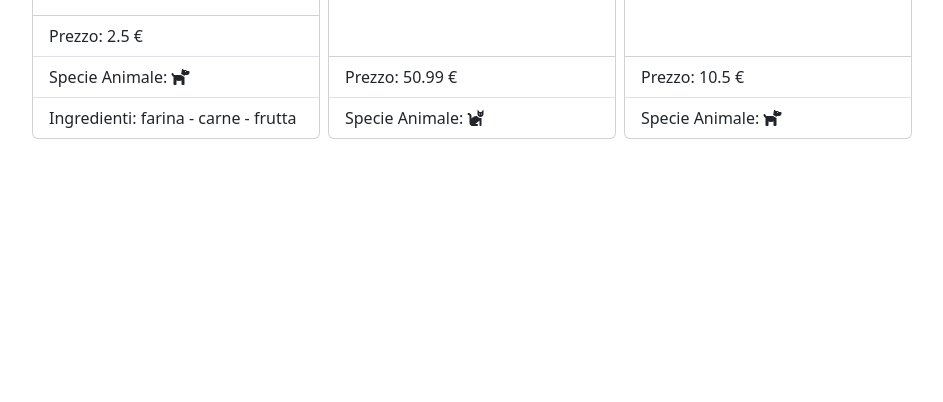
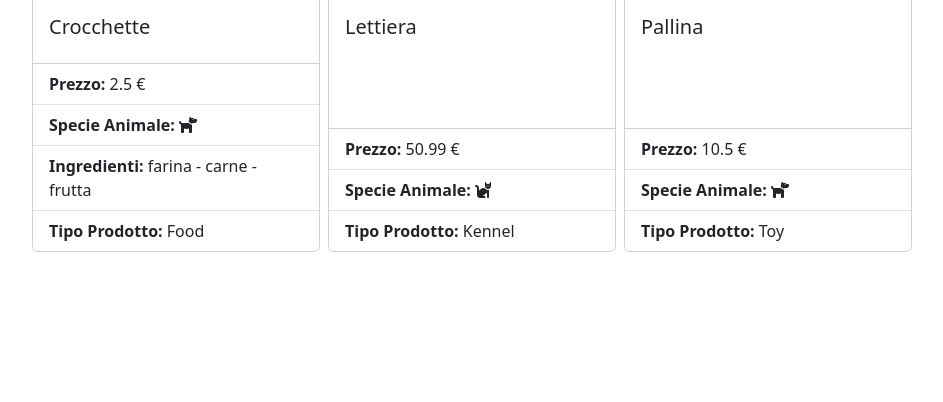
Before and after one commit to DomenicoLucarelli/php-oop-2, a PHP site: page / in a window 1280 px wide. Shown: the part 398-800 px from the top of the page, without its empty margins (168-1111 px from the left). Run offline with PHP 8.4, Linux system fonts and the light colour scheme.

Commit message:
feat: aggiunta riga nella card con il tipo di prodotto

```diff
--- a/index.php
+++ b/index.php
@@ -25,7 +25,7 @@ $items = [$crocchette,$lettiera,$pallina];
     <link rel="stylesheet" href="style.css">
 </head>
 <body>
-
+    <h1 class="text-center">Animals Paradise</h1>
     <div class="container d-flex gap-2 justify-content-center mt-5" >
 
     <?php
@@ -38,19 +38,19 @@ $items = [$crocchette,$lettiera,$pallina];
                 <h5 class="card-title"><?= $item->name?></h5>
             </div>
             <ul class="list-group list-group-flush">
-                <li class="list-group-item">Prezzo: <?= $item->price?> &#x20AC</li>
-                <li class="list-group-item">Specie Animale: <?= $item->species?>
+                <li class="list-group-item"><strong>Prezzo:</strong> <?= $item->price?> &#x20AC</li>
+                <li class="list-group-item"><strong>Specie Animale:</strong> <?= $item->species?>
                 <?php  if($item->getClassName($item)== 'Food'){
                 ?>
-                <li class="list-group-item">Ingredienti: <? echo $item->getStringOfArray($item->Ingredients) ?></li>
+                <li class="list-group-item"><strong>Ingredienti:</strong> <? echo $item->getStringOfArray($item->Ingredients) ?></li>
                 <?php
                 }
+                ?>
+                </li>
+                <li class="list-group-item"><strong>Tipo Prodotto:</strong> <?= $item->getClassName($item)  ?></li>
+            </ul>
 
-                ?>
-            </li>
-        </ul>
-
-    </div>
+        </div>
     <?php
 
     }
```
